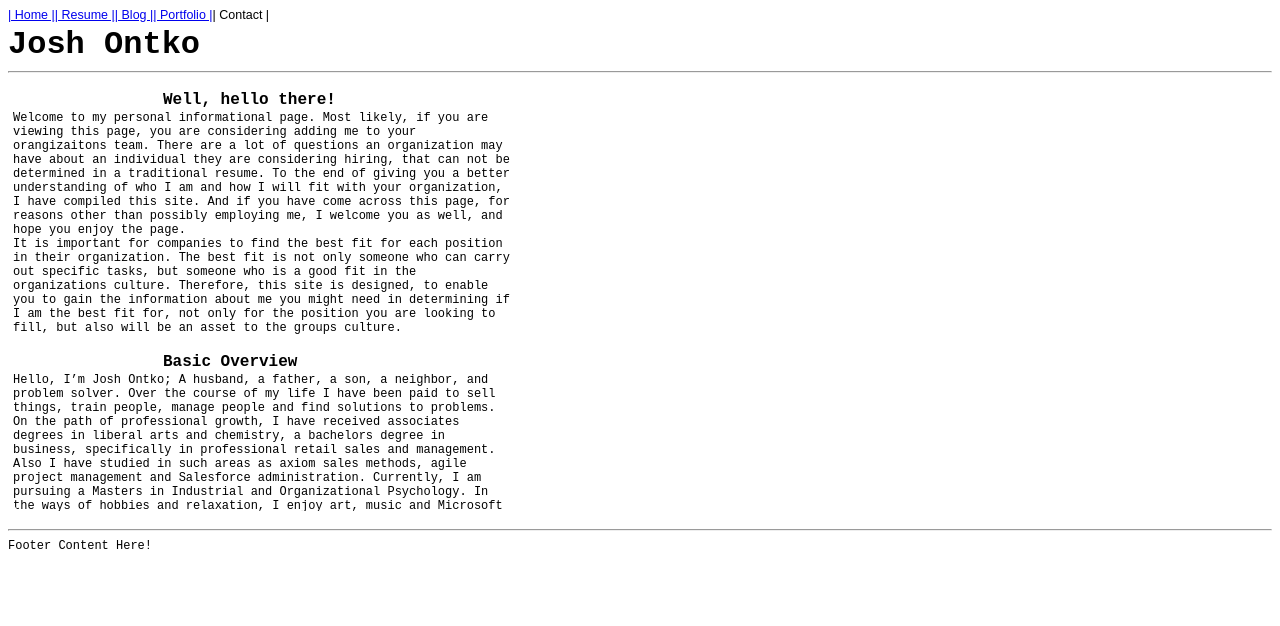
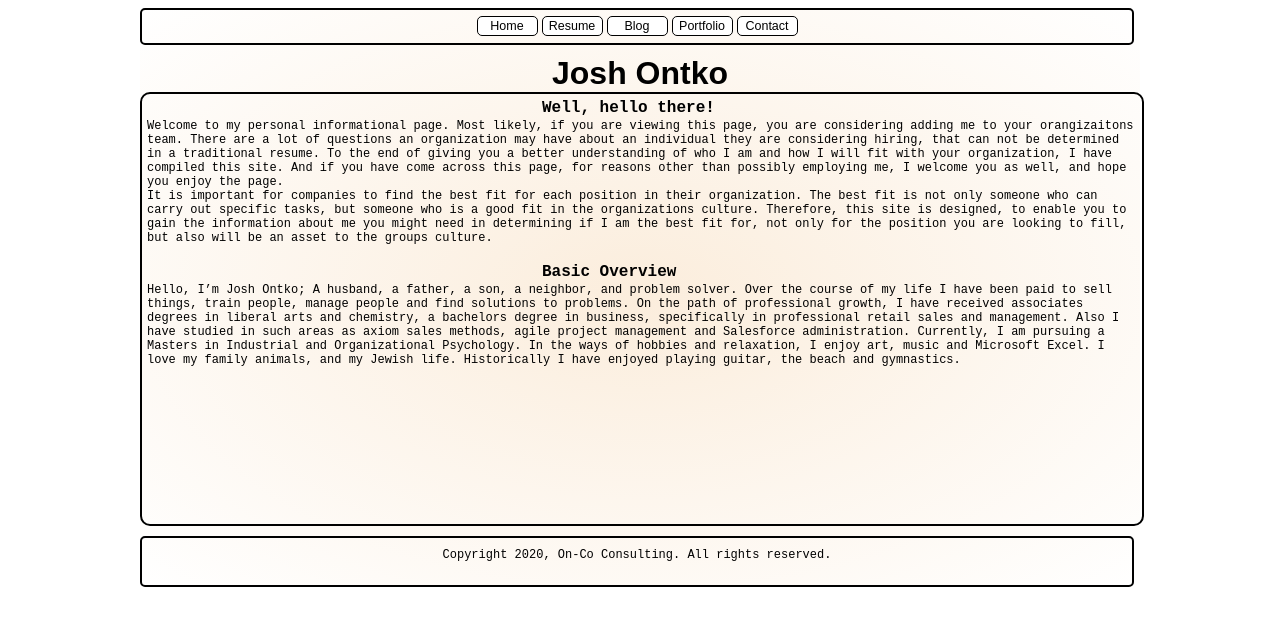
Before and after one commit to jontko/Resume, an Angular app: page / in a window 1280 px wide. Shown: the top 626 px of the page. Built offline with nearby package versions, Linux system fonts and the light colour scheme.

Commit message:
Styling changes

```diff
--- a/src/app/app.component.html
+++ b/src/app/app.component.html
@@ -1,7 +1,11 @@
-<app-header div="centered"></app-header>
-<br>
-<h1 div="centered">Josh Ontko</h1>
-<hr>
-<router-outlet></router-outlet>
-<hr>
-<app-footer></app-footer>
+<div class="container">
+    <app-header div="centered"></app-header>
+    <br>
+    <div class="title">
+        <h1>Josh Ontko</h1>
+    </div>
+
+    <router-outlet></router-outlet>
+
+    <app-footer></app-footer>
+</div>
--- a/src/app/footer/footer.component.html
+++ b/src/app/footer/footer.component.html
@@ -1 +1,3 @@
-<p>Footer Content Here!</p>
+<div class="foot">
+    <p> Copyright 2020, On-Co Consulting. All rights reserved. </p>
+</div>
--- a/src/app/header/header.component.html
+++ b/src/app/header/header.component.html
@@ -1,5 +1,7 @@
-<a routerLink=""> | Home | </a>
-<a routerLink="/resume"> | Resume | </a>
-<a routerLink="/blog"> | Blog | </a>
-<a routerLink="/portfolio"> | Portfolio | </a>
-<a> | Contact | </a>
+<div class="head">
+    <a routerLink="" class="button">Home</a>
+    <a routerLink="/resume" class="button">Resume</a>
+    <a routerLink="/blog" class="button">Blog</a>
+    <a routerLink="/portfolio" class="button">Portfolio</a>
+    <a class="button">Contact</a>
+</div>
--- a/src/index.html
+++ b/src/index.html
@@ -11,4 +11,5 @@
 <body>
   <app-root></app-root>
 </body>
+
 </html>
--- a/src/styles.css
+++ b/src/styles.css
@@ -14,13 +14,13 @@
 
 .head {
     text-align: center;
-    font-family:'Courier New', Courier, monospace;
+    font-family: sans-serif;
     width: 990px;
-    height: 60px;
+    height: 28px;
     padding: 5px 0px 0px 0px;
     border: 2px black solid;
     border-radius: 5px;
-    margin: 0px 8px 0px 8px;
+    margin: 0px 0px 0px 0px;
     vertical-align: top;
     display: inline-block;
 }
@@ -51,13 +51,14 @@
 
 .scrollwindow {
     height: 420px;
-    width: 500px;
-    padding: 0px;
-    /* border: 2px solid black; */
+    width: 990px;
+    padding: 5px;
+    border: 2px solid black;
     border-radius: 10px;
-    margin: 10px 10px 10px 5px;
+    margin: 0px 0px 0px 0px;
     vertical-align: top;
     display:inline-block;
+    font-family: sans-serif;
     text-align: left;
     overflow:scroll;
 
@@ -67,11 +68,11 @@
     text-align: center;
     font-family: Arial, Helvetica, sans-serif;
     width: 990px;
-    height: 100px;
-    padding: 0px;
+    height: 37px;
+    padding:10px 0px 0px 0px;
     border: 2px black solid;
     border-radius: 5px;
-    margin: 0px 8px 0px 8px;
+    margin: 10px 0px 0px 0px;
     vertical-align: top;
     display: inline-block;
 }
@@ -94,7 +95,7 @@ h1 {
     border: 0px;
     margin: 0px;
     text-align: center;
-    font-family:'Courier New', Courier, monospace;
+    font-family: sans-serif;
     font-size: 32px;
     vertical-align: top;
     display: inline-block;
@@ -185,8 +186,24 @@ a {
     border: 0px;
     margin: 0px;
     text-align: center;
+    text-decoration: none;
     font-family: Arial, Helvetica, sans-serif;
     font-size:12.5px;
+    vertical-align: top;
+    display: inline-block;
+}
+
+a:hover {
+    width: auto;
+    height: auto;
+    padding: 0px;
+    border: 0px;
+    margin: 0px;
+    text-align: center;
+    text-decoration: none;
+    font-family: Arial, Helvetica, sans-serif;
+    font-size:12.5px;
+    background-color: slateblue;
     vertical-align: top;
     display: inline-block;
 }
@@ -197,10 +214,27 @@ a {
 
 .button {
     font-family: Arial, Helvetica, sans-serif;
-    padding: 0px;
-    border: 5px black solid;
+    color:black;
+    background-color: white;
+    width: 55px;
+    padding: 2px;
+    border: 1px black solid;
     border-radius: 5px;
-    margin: 25px 0px 0px 0px;
+    margin: 1px 2px 1px 2px;
+    vertical-align: top;
+    display: inline-block;
+}
+
+.button:hover {
+    font-family: Arial, Helvetica, sans-serif;
+    color: white;
+    width: 55px;
+    padding: 2px;
+    border: 1px white solid;
+    border-radius: 5px;
+    background-color: black;
+    margin: 1px 2px 1px 2px;
+    font-family: Arial, Helvetica, sans-serif;
     vertical-align: top;
     display: inline-block;
 }
@@ -242,3 +276,7 @@ img{
     width: 200px;
     margin-top: 50px;
 }
+
+a :hover {
+    color: red
+}
```
